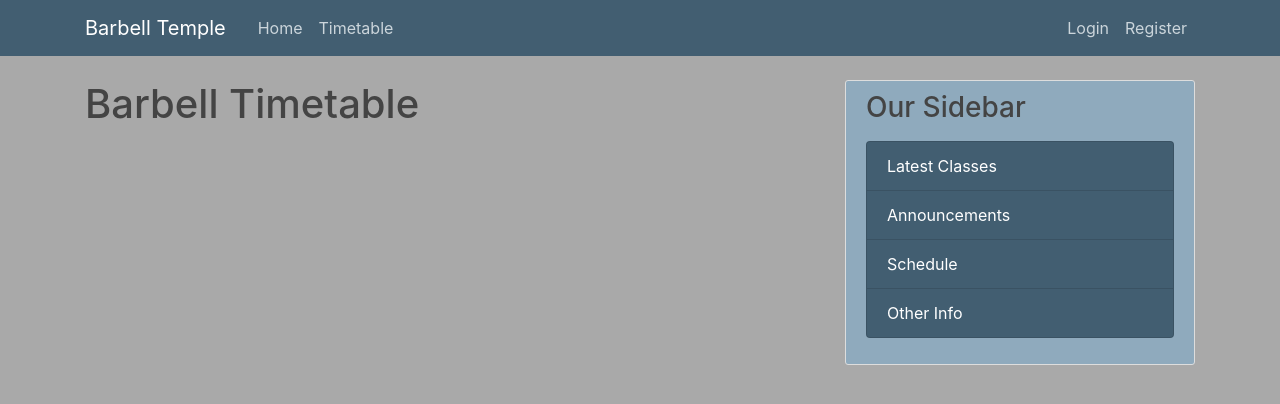
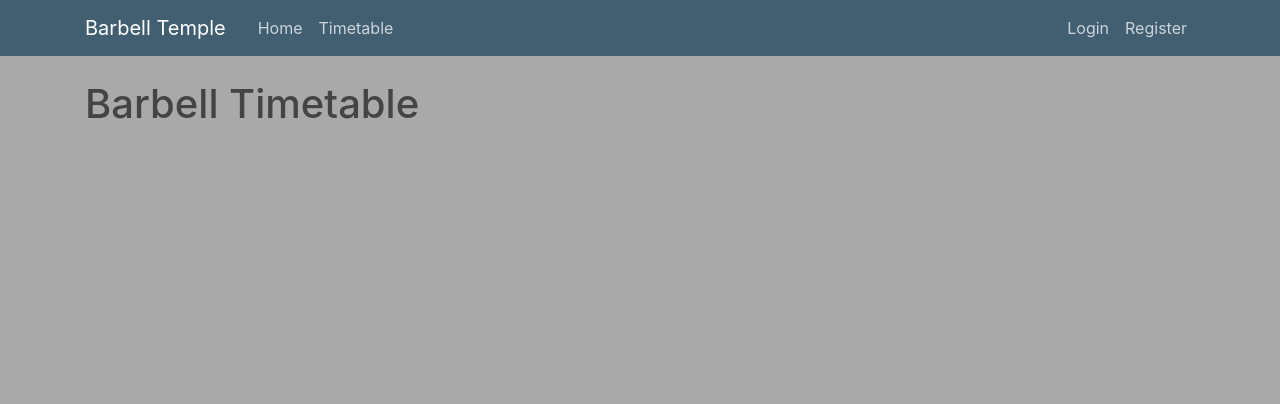
Before and after one commit to JoelChan13/barbell-temple, a Django app: page /timetable/ in a window 1280 px wide. Shown: the top 404 px of the page. Run offline with Django 4.2, Linux system fonts and the light colour scheme; some libraries are stand-ins or nearby versions.

Commit message:
change layout of web app

```diff
--- a/barbell_classes/templates/barbell_classes/base.html
+++ b/barbell_classes/templates/barbell_classes/base.html
@@ -8,7 +8,8 @@
 
     <!-- Bootstrap CSS -->
     <link rel="stylesheet" href="https://cdn.jsdelivr.net/npm/bootstrap@4.1.3/dist/css/bootstrap.min.css" integrity="sha384-MCw98/SFnGE8fJT3GXwEOngsV7Zt27NXFoaoApmYm81iuXoPkFOJwJ8ERdknLPMO" crossorigin="anonymous">
-
+    <link href="https://cdn.jsdelivr.net/npm/@fullcalendar/core/main.css" rel="stylesheet" />
+    <link href="https://cdn.jsdelivr.net/npm/@fullcalendar/daygrid/main.css" rel="stylesheet" />
     <link rel="stylesheet" type="text/css" href="{% static 'barbell_classes/main.css' %}">
 
     {% if title %}
@@ -48,7 +49,7 @@
     </header>
     <main role="main" class="container">
         <div class="row">
-          <div class="col-md-8">
+          <div class="col-md-12">
             {% if messages %}
               {% for message in messages %}
                 <div class="alert alert-{{ message.tags }}">
@@ -57,19 +58,6 @@
               {% endfor %}
             {% endif %}
             {% block content %}{% endblock %}
-          </div>
-          <div class="col-md-4">
-            <div class="content-section">
-              <h3>Our Sidebar</h3>
-              <p class='text-muted'>
-                <ul class="list-group">
-                  <li class="list-group-item list-group-item-light">Latest Classes</li>
-                  <li class="list-group-item list-group-item-light">Announcements</li>
-                  <li class="list-group-item list-group-item-light">Schedule</li>
-                  <li class="list-group-item list-group-item-light">Other Info</li>
-                </ul>
-              </p>
-            </div>
           </div>
         </div>
       </main>
@@ -80,5 +68,7 @@
     <script src="https://code.jquery.com/jquery-3.3.1.slim.min.js" integrity="sha384-q8i/X+965DzO0rT7abK41JStQIAqVgRVzpbzo5smXKp4YfRvH+8abtTE1Pi6jizo" crossorigin="anonymous"></script>
     <script src="https://cdn.jsdelivr.net/npm/popper.js@1.14.3/dist/umd/popper.min.js" integrity="sha384-ZMP7rVo3mIykV+2+9J3UJ46jBk0WLaUAdn689aCwoqbBJiSnjAK/l8WvCWPIPm49" crossorigin="anonymous"></script>
     <script src="https://cdn.jsdelivr.net/npm/bootstrap@4.1.3/dist/js/bootstrap.min.js" integrity="sha384-ChfqqxuZUCnJSK3+MXmPNIyE6ZbWh2IMqE241rYiqJxyMiZ6OW/JmZQ5stwEULTy" crossorigin="anonymous"></script>
+    <script src="https://cdn.jsdelivr.net/npm/@fullcalendar/core/main.js"></script>
+    <script src="https://cdn.jsdelivr.net/npm/@fullcalendar/daygrid/main.js"></script>
 </body>
 </html>
--- a/barbell_classes/templates/barbell_classes/timetable.html
+++ b/barbell_classes/templates/barbell_classes/timetable.html
@@ -1,4 +1,44 @@
 {% extends "barbell_classes/base.html" %}
 {% block content %}
     <h1>Barbell Timetable</h1>
+    <div id="calendar"></div>
+
+    <script>
+        document.addEventListener('DOMContentLoaded', function() {
+            // Function to fetch event data from server
+            function fetchEventData() {
+                // Make an AJAX request to fetch event data from your server
+                // Replace 'your_server_endpoint' with the actual URL to fetch event data
+                fetch('your_server_endpoint')
+                    .then(response => response.json())
+                    .then(data => {
+                        // Once data is fetched, initialize FullCalendar with the fetched event data
+                        initializeCalendar(data);
+                    })
+                    .catch(error => {
+                        console.error('Error fetching event data:', error);
+                    });
+            }
+
+            // Function to initialize FullCalendar with event data
+            function initializeCalendar(events) {
+                const calendarEl = document.getElementById('calendar');
+                const calendar = new FullCalendar.Calendar(calendarEl, {
+                    plugins: ['dayGrid'],
+                    events: events
+                });
+                calendar.render();
+            }
+
+            // Call fetchEventData function after the submission of the barbellclasses_detail form
+            // You can trigger this function based on your application logic
+            // For example, after a successful form submission
+            // Replace 'your_form_element' with the actual form element or submit event
+            document.getElementById('your_form_element').addEventListener('submit', function(event) {
+                event.preventDefault(); // Prevent form submission
+                fetchEventData(); // Fetch event data after form submission
+            });
+        });
+    </script>
+
 {% endblock content %}
--- a/barbell_classes/views.py
+++ b/barbell_classes/views.py
@@ -31,7 +31,7 @@
 
 class BarbellClassCreateView(LoginRequiredMixin, CreateView):
     model = BarbellClass
-    fields = ['title', 'content']
+    fields = ['title', 'date', 'duration', 'difficulty', 'description']
 
     def form_valid(self, form):
         form.instance.author = self.request.user
```
Also changed, not shown: package.json (added, +7 -0 lines), db.sqlite3, package-lock.json (added).
